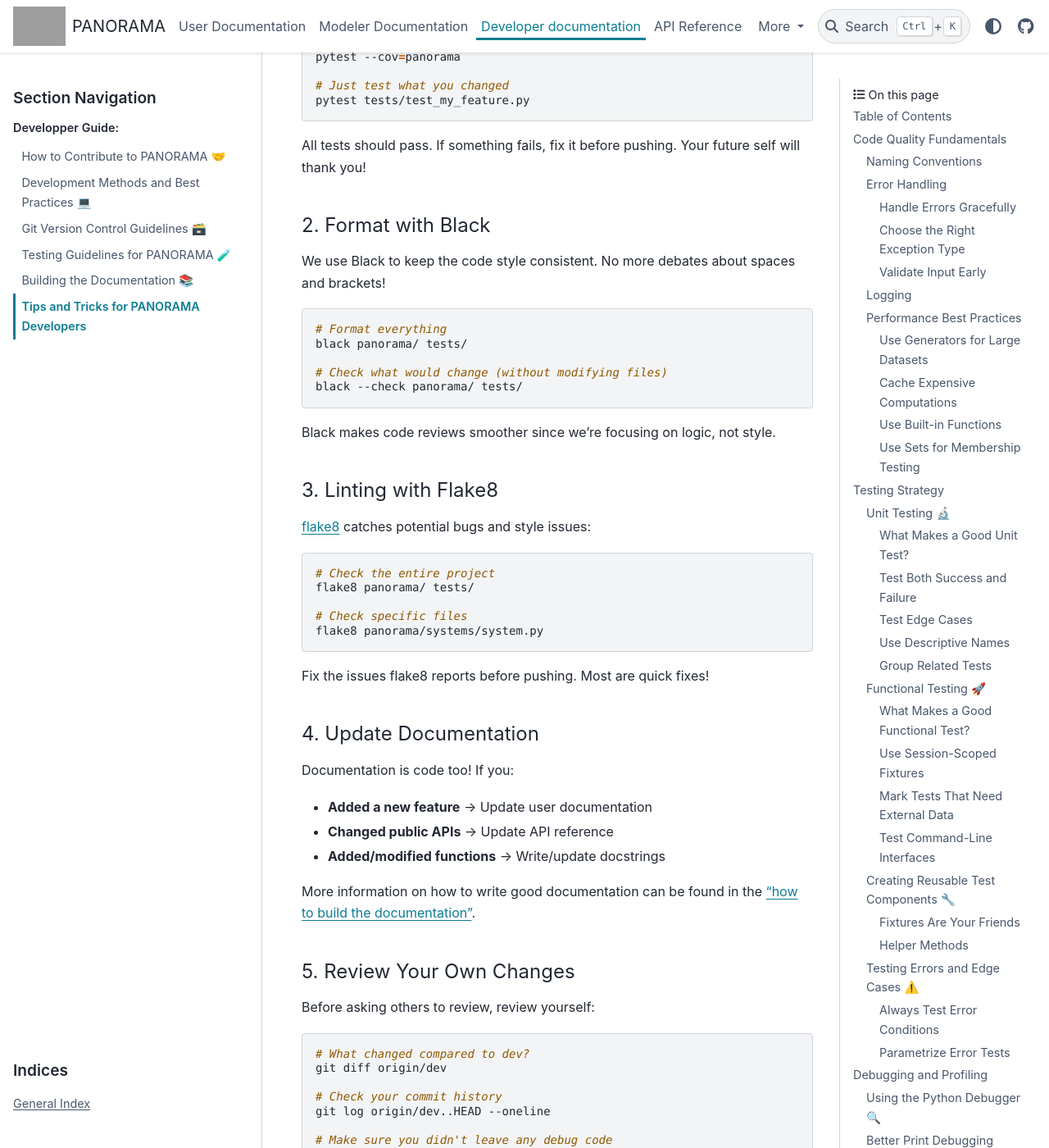
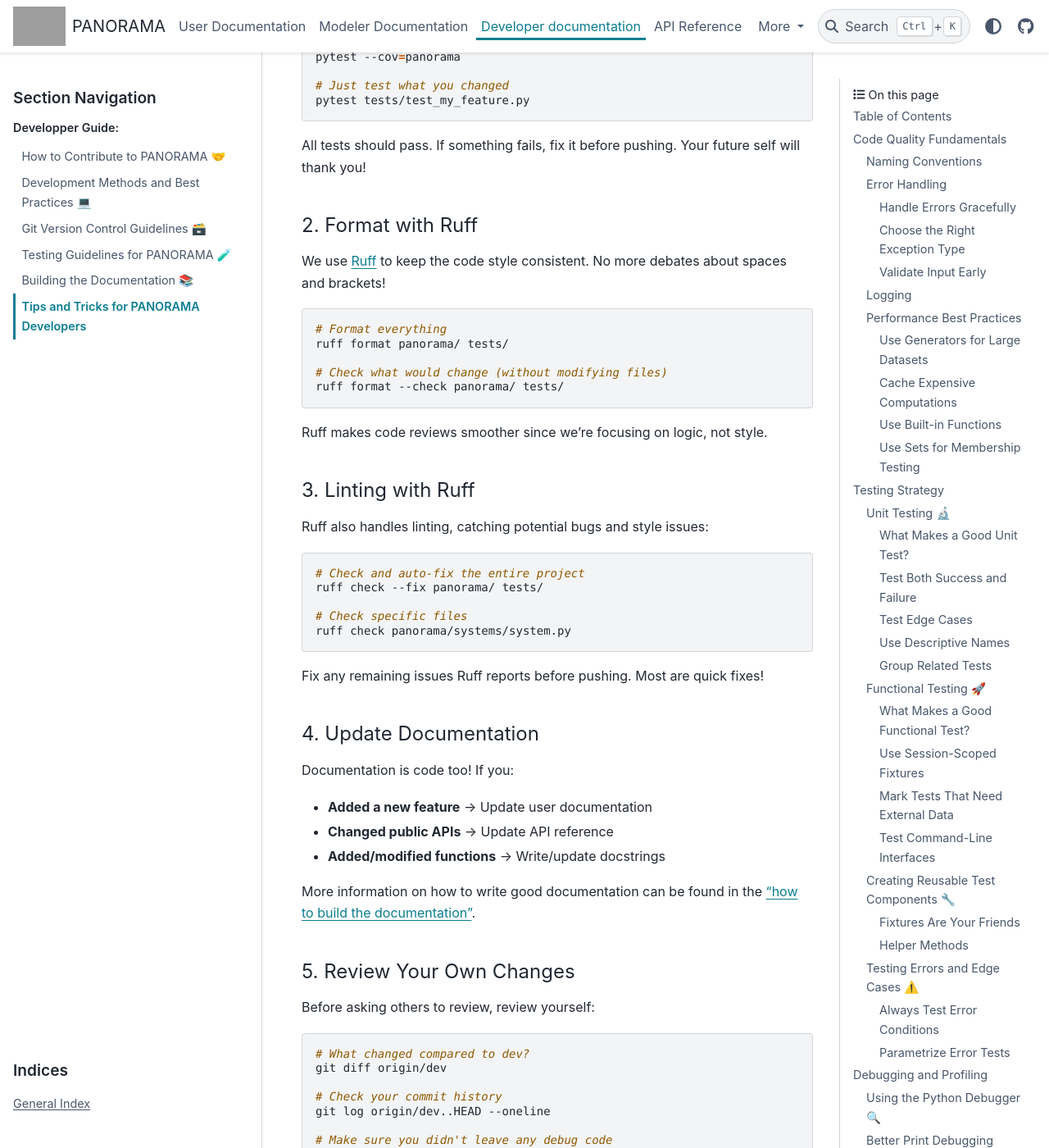
Before and after one commit to labgem/PANORAMA, a Sphinx documentation site: the page built from docs/developer/tipsandtricks.md, in a window 1280 px wide and 1400 px high, scrolled down 12216 px. Shown: the whole window at 82% size. Built offline with Sphinx 7.4.7 and the PyData theme 0.15.4, drawn with Linux system fonts in a browser that asks for light colours; the version number could not be read and is left out; grey boxes are pictures that could not be loaded.

Commit message:
Update "Tips and Tricks" doc: replace Black and Flake8 with Ruff instructions

````diff
--- a/docs/developer/tipsandtricks.md
+++ b/docs/developer/tipsandtricks.md
@@ -542,33 +542,33 @@ pytest tests/test_my_feature.py
 
 All tests should pass. If something fails, fix it before pushing. Your future self will thank you!
 
-#### 2. Format with Black
+#### 2. Format with Ruff
 
-We use Black to keep the code style consistent. No more debates about spaces and brackets!
+We use [Ruff](https://docs.astral.sh/ruff/) to keep the code style consistent. No more debates about spaces and brackets!
 
 ```bash
 # Format everything
-black panorama/ tests/
+ruff format panorama/ tests/
 
 # Check what would change (without modifying files)
-black --check panorama/ tests/
+ruff format --check panorama/ tests/
 ```
 
-Black makes code reviews smoother since we're focusing on logic, not style.
+Ruff makes code reviews smoother since we're focusing on logic, not style.
 
-#### 3. Linting with Flake8
+#### 3. Linting with Ruff
 
-[flake8](https://flake8.pycqa.org/) catches potential bugs and style issues:
+Ruff also handles linting, catching potential bugs and style issues:
 
 ```shell
-# Check the entire project
-flake8 panorama/ tests/
+# Check and auto-fix the entire project
+ruff check --fix panorama/ tests/
 
 # Check specific files
-flake8 panorama/systems/system.py
+ruff check panorama/systems/system.py
 ```
 
-Fix the issues flake8 reports before pushing. Most are quick fixes!
+Fix any remaining issues Ruff reports before pushing. Most are quick fixes!
 
 #### 4. Update Documentation
 
````
